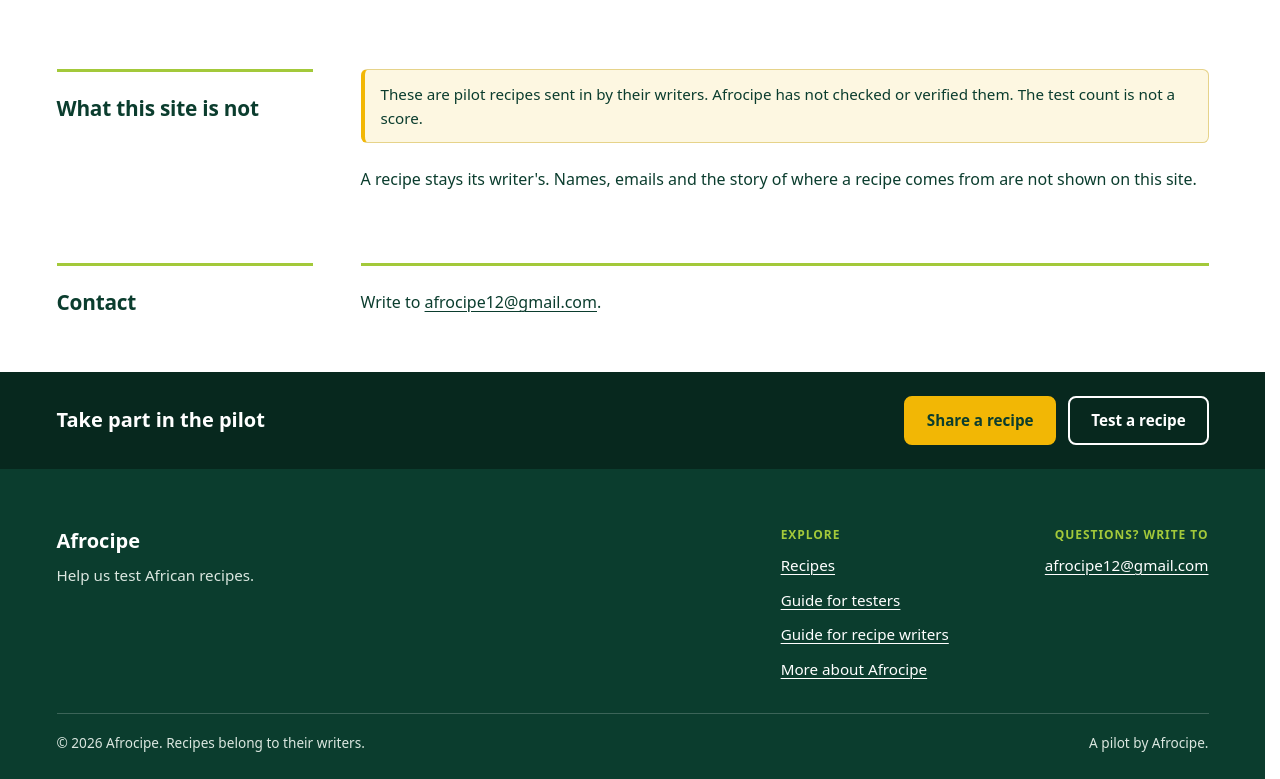
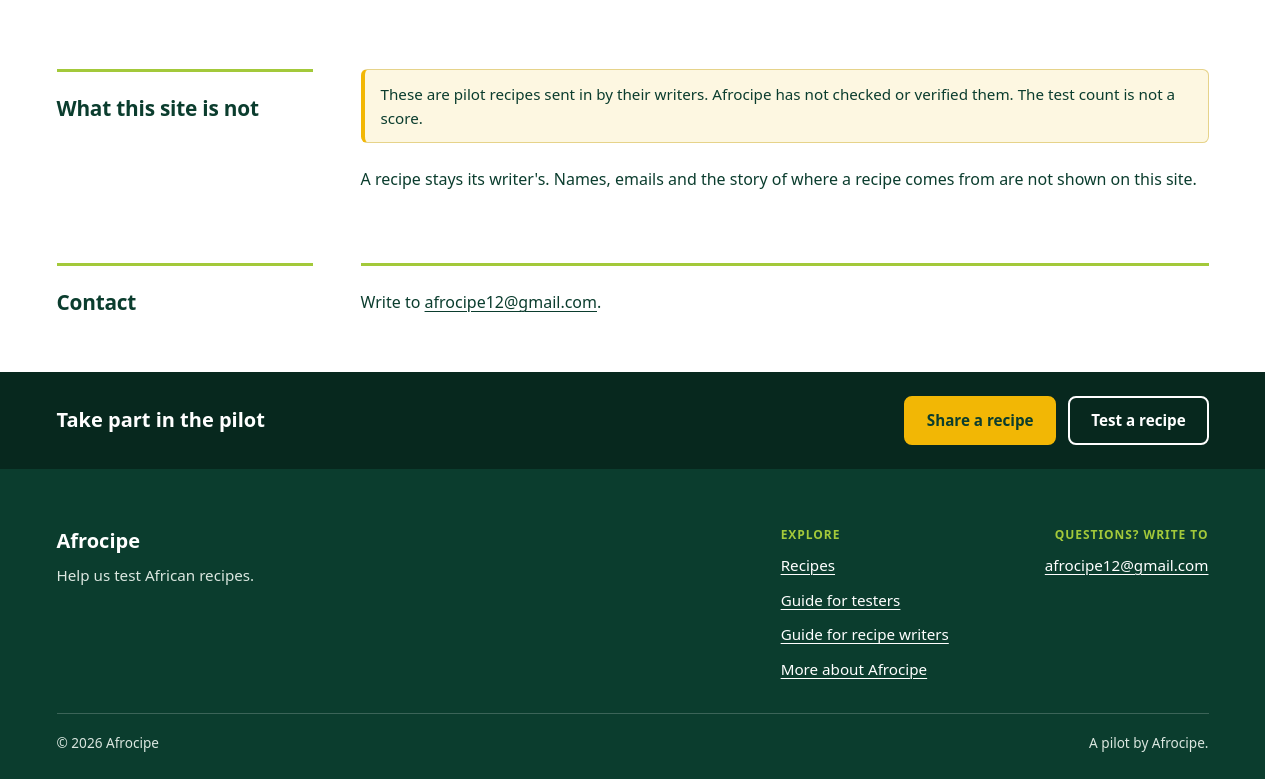
Before and after one commit to janoh6/afrocipe-pilot, a plain HTML site: page site/about.html in a window 1280 px wide. Shown: the part 1097-1876 px from the top of the page. Drawn offline with Linux system fonts and the light colour scheme.

Commit message:
Footer: copyright line only
The operator does not want the footer to say that recipes belong to their
writers. The writers' agreement on the form and the writers' guide still say it.

Co-Authored-By: Claude Fable 5.2 <noreply@anthropic.com>
Claude-Session: https://claude.ai/code/session_01VYnQGyPGLpviTaMc1ixbwL

```diff
--- a/site/about.html
+++ b/site/about.html
@@ -141,7 +141,7 @@
   </div>
   <div class="wrap">
     <div class="footer-base">
-      <p><small data-i18n="footer_rights">&copy; 2026 Afrocipe. Recipes belong to their writers.</small></p>
+      <p><small data-i18n="footer_rights">&copy; 2026 Afrocipe</small></p>
       <p><small data-i18n="footer_note">A pilot by Afrocipe.</small></p>
     </div>
   </div>
--- a/site/js/i18n.js
+++ b/site/js/i18n.js
@@ -8,7 +8,7 @@ var DICT = {
     footer_tagline: "Help us test African recipes.",
     cta_title: "Take part in the pilot",
     footer_explore: "Explore",
-    footer_rights: "© 2026 Afrocipe. Recipes belong to their writers.",
+    footer_rights: "© 2026 Afrocipe",
     skip: "Skip to content",
     nav_home: "Home",
     nav_recipes: "Recipes",
@@ -100,7 +100,7 @@ var DICT = {
     footer_tagline: "Aidez-nous à tester des recettes africaines.",
     cta_title: "Participez au pilote",
     footer_explore: "Explorer",
-    footer_rights: "© 2026 Afrocipe. Les recettes appartiennent à leurs auteurs.",
+    footer_rights: "© 2026 Afrocipe",
     skip: "Aller au contenu",
     nav_home: "Accueil",
     nav_recipes: "Recettes",
@@ -192,7 +192,7 @@ var DICT = {
     footer_tagline: "Tusaidie kujaribu resipi za Kiafrika.",
     cta_title: "Shiriki katika majaribio",
     footer_explore: "Chunguza",
-    footer_rights: "© 2026 Afrocipe. Resipi ni mali ya waandishi wake.",
+    footer_rights: "© 2026 Afrocipe",
     skip: "Ruka hadi maudhui",
     nav_home: "Mwanzo",
     nav_recipes: "Resipi",
```
Also changed, not shown: site/dashboard.html (+1 -1 lines), site/guide-testers.html (+1 -1 lines), site/guide-writers.html (+1 -1 lines), site/index.html (+1 -1 lines), site/recipe.html (+1 -1 lines), site/recipes.html (+1 -1 lines), 1 other file.
